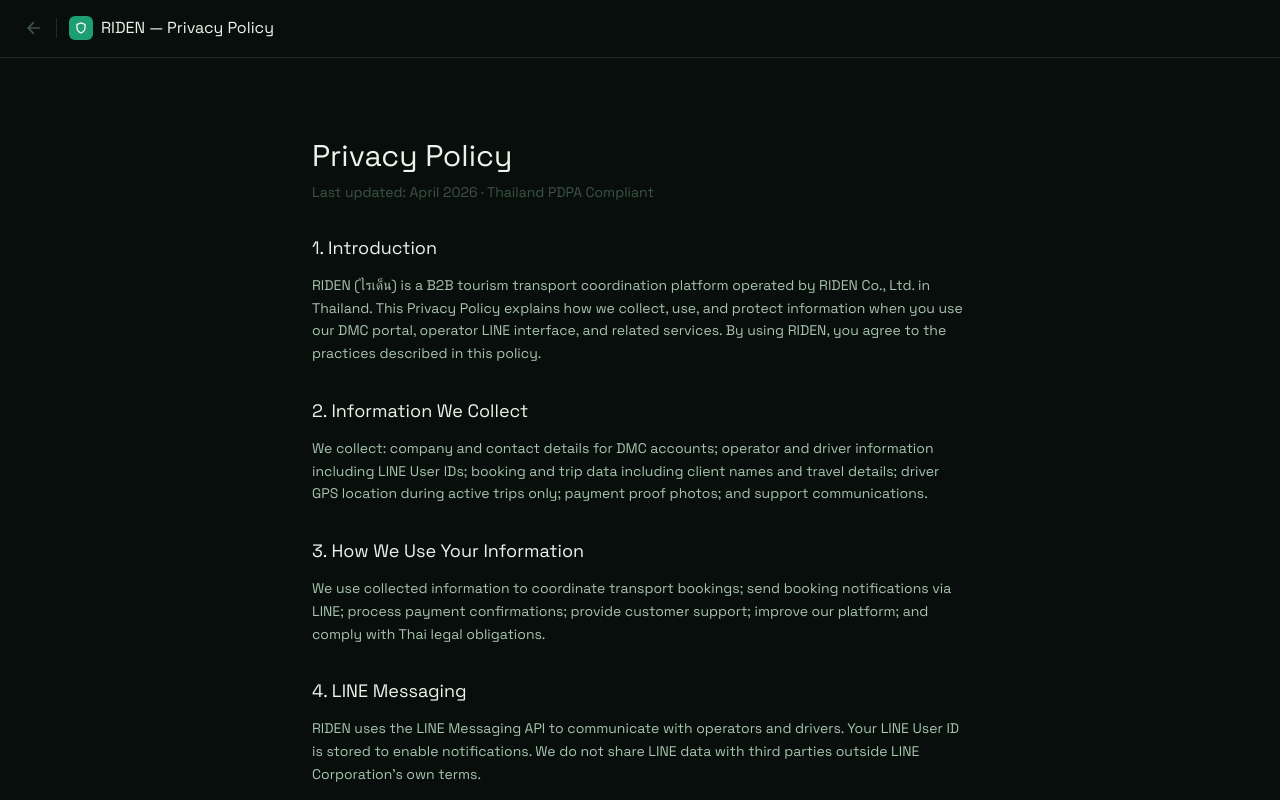
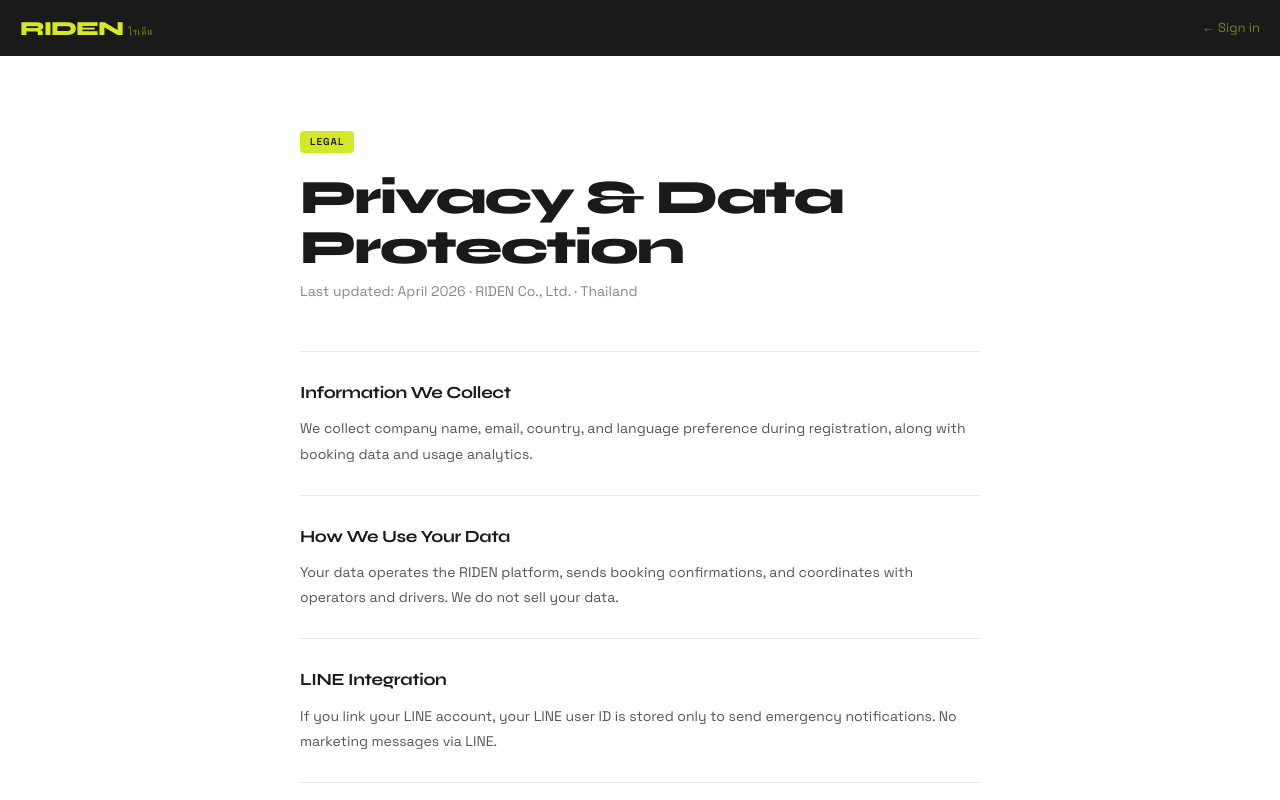
Before and after one commit to jeet623-create/Riden, a Next.js app: page /privacy in a window 1280 px wide. Shown: the top 800 px of the page. Built offline with nearby package versions, Linux system fonts and the light colour scheme.

Commit message:
Brand: privacy page

```diff
--- a/src/app/privacy/page.tsx
+++ b/src/app/privacy/page.tsx
@@ -1,52 +1,17 @@
-'use client'
 import Link from 'next/link'
-
+const D='#1A1A1A',Y='#D4E827'
+const S=[['Information We Collect','We collect company name, email, country, and language preference during registration, along with booking data and usage analytics.'],['How We Use Your Data','Your data operates the RIDEN platform, sends booking confirmations, and coordinates with operators and drivers. We do not sell your data.'],['LINE Integration','If you link your LINE account, your LINE user ID is stored only to send emergency notifications. No marketing messages via LINE.'],['Data Retention','Active account data is retained for your subscription duration plus 90 days. Request deletion by contacting support.'],['PDPA Compliance','RIDEN complies with Thailand PDPA. You have the right to access, correct, or delete your data. Deletion requests are processed within 30 days.'],['Third-Party Services','We use Supabase for storage, Vercel for hosting, and LINE Messaging API for emergency alerts.'],['Contact','For privacy inquiries: privacy@riden.app']]
 export default function PrivacyPage() {
-  return (
-    <div className="min-h-screen bg-riden-black">
-      <div className="absolute inset-0 bg-grid-pattern opacity-30 pointer-events-none" />
-      <nav className="relative z-50 border-b border-riden-border px-6 py-4 flex items-center gap-3">
-        <Link href="/" className="text-riden-muted hover:text-riden-text"><svg width="20" height="20" viewBox="0 0 24 24" fill="none" stroke="currentColor" strokeWidth="2"><path d="M19 12H5M12 5l-7 7 7 7"/></svg></Link>
-        <div className="w-px h-5 bg-riden-border" />
-        <div className="flex items-center gap-2">
-          <div className="w-6 h-6 bg-riden-teal rounded-md flex items-center justify-center"><svg width="12" height="12" viewBox="0 0 24 24" fill="none" stroke="white" strokeWidth="2.5"><path d="M12 22s8-4 8-10V5l-8-3-8 3v7c0 6 8 10 8 10z"/></svg></div>
-          <span className="font-display text-riden-white font-600">RIDEN — Privacy Policy</span>
-        </div>
-      </nav>
-      <main className="relative z-10 max-w-3xl mx-auto px-6 py-12">
-        <div className="glass rounded-2xl p-8 space-y-8">
-          <div>
-            <h1 className="font-display text-3xl font-700 text-riden-white mb-2">Privacy Policy</h1>
-            <p className="text-riden-muted text-sm font-mono">Last updated: April 2026 · Thailand PDPA Compliant</p>
-          </div>
-          {[['1. Introduction','RIDEN (ไรเด็น) is a B2B tourism transport coordination platform operated by RIDEN Co., Ltd. in Thailand. This Privacy Policy explains how we collect, use, and protect information when you use our DMC portal, operator LINE interface, and related services. By using RIDEN, you agree to the practices described in this policy.'],
-            ['2. Information We Collect','We collect: company and contact details for DMC accounts; operator and driver information including LINE User IDs; booking and trip data including client names and travel details; driver GPS location during active trips only; payment proof photos; and support communications.'],
-            ['3. How We Use Your Information','We use collected information to coordinate transport bookings; send booking notifications via LINE; process payment confirmations; provide customer support; improve our platform; and comply with Thai legal obligations.'],
-            ['4. LINE Messaging','RIDEN uses the LINE Messaging API to communicate with operators and drivers. Your LINE User ID is stored to enable notifications. We do not share LINE data with third parties outside LINE Corporation\'s own terms.'],
-            ['5. GPS & Location Data','Driver GPS is collected only during active trips and only with driver consent. Location data is used solely for trip tracking. Location history is not stored beyond 30 days after trip completion.'],
-            ['6. Data Storage & Security','All data is stored on Supabase infrastructure with encryption at rest and in transit (TLS/SSL). We implement role-based access controls so each party only sees data relevant to them.'],
-            ['7. Data Sharing','We do not sell your personal data. We share data only to fulfill booking coordination, with LINE Corporation for messaging, with payment processors if applicable, and when required by Thai law or court order.'],
-            ['8. Data Retention','Booking and trip data is retained for 3 years. Driver location history is deleted after 30 days. Support tickets are retained for 2 years. Account data is retained while your account is active.'],
-            ['9. Your Rights','You have the right to access, correct, or delete your personal data; withdraw consent for non-essential processing; and file a complaint with Thailand\'s PDPC. Contact us at privacy@riden.co.th.'],
-            ['10. Cookies','Our web portal uses essential cookies for authentication only. We do not use advertising cookies or tracking pixels.'],
-            ['11. Children\'s Privacy','RIDEN is a B2B platform not intended for persons under 18. We do not knowingly collect personal information from minors.'],
-            ['12. Changes to This Policy','We may update this policy and will notify registered accounts of significant changes. Continued use constitutes acceptance.'],
-            ['13. Contact Us','RIDEN Co., Ltd. · Email: privacy@riden.co.th · LINE: @574jjuix · Bangkok, Thailand'],
-          ].map(([title, body]) => (
-            <div key={title}>
-              <h2 className="font-display font-600 text-riden-white text-lg mb-3">{title as string}</h2>
-              <p className="text-riden-text text-sm leading-relaxed">{body as string}</p>
-            </div>
-          ))}
-          <div className="pt-4 border-t border-riden-border text-center">
-            <p className="text-riden-muted text-xs">© 2026 RIDEN Co., Ltd. All rights reserved. · Thailand PDPA Compliant</p>
-            <div className="flex items-center justify-center gap-4 mt-3">
-              <Link href="/login" className="text-riden-teal text-sm hover:underline">Back to Login</Link>
-              <Link href="/register" className="text-riden-teal text-sm hover:underline">Register</Link>
-            </div>
-          </div>
-        </div>
-      </main>
+  return <div style={{minHeight:'100vh',background:'#fff',fontFamily:'var(--font-space)'}}>
+    <nav style={{background:D,height:56,display:'flex',alignItems:'center',justifyContent:'space-between',padding:'0 20px'}}>
+      <Link href="/login" style={{textDecoration:'none',display:'inline-flex',alignItems:'baseline',gap:5}}><span style={{fontFamily:'var(--font-syne)',fontWeight:800,fontSize:20,letterSpacing:'-0.05em',color:Y}}>RIDEN</span><span style={{fontFamily:'var(--font-space)',fontWeight:500,fontSize:10,letterSpacing:'0.05em',opacity:0.55,color:Y}}>ไรเด็น</span></Link>
+      <Link href="/login" style={{fontFamily:'var(--font-space)',fontSize:13,color:Y,opacity:0.5,textDecoration:'none'}}>← Sign in</Link>
+    </nav>
+    <div style={{maxWidth:720,margin:'0 auto',padding:'clamp(32px,6vw,72px) 20px'}}>
+      <div style={{background:Y,display:'inline-block',padding:'3px 10px',borderRadius:4,fontFamily:'var(--font-space)',fontSize:10,fontWeight:600,letterSpacing:'0.1em',textTransform:'uppercase' as const,color:D,marginBottom:20}}>Legal</div>
+      <h1 style={{fontFamily:'var(--font-syne)',fontWeight:800,fontSize:'clamp(28px,5vw,48px)',letterSpacing:'-0.04em',color:D,marginBottom:8,lineHeight:1.05}}>Privacy &amp; Data Protection</h1>
+      <p style={{fontSize:14,color:'#888',marginBottom:48}}>Last updated: April 2026 · RIDEN Co., Ltd. · Thailand</p>
+      <div style={{borderTop:'0.5px solid #E8E8E8'}}>{S.map(([h,p])=><div key={h} style={{padding:'28px 0',borderBottom:'0.5px solid #E8E8E8'}}><h2 style={{fontFamily:'var(--font-syne)',fontWeight:700,fontSize:17,color:D,marginBottom:10,letterSpacing:'-0.02em'}}>{h}</h2><p style={{fontSize:14,color:'#555',lineHeight:1.8}}>{p}</p></div>)}</div>
     </div>
-  )
+  </div>
 }
```
